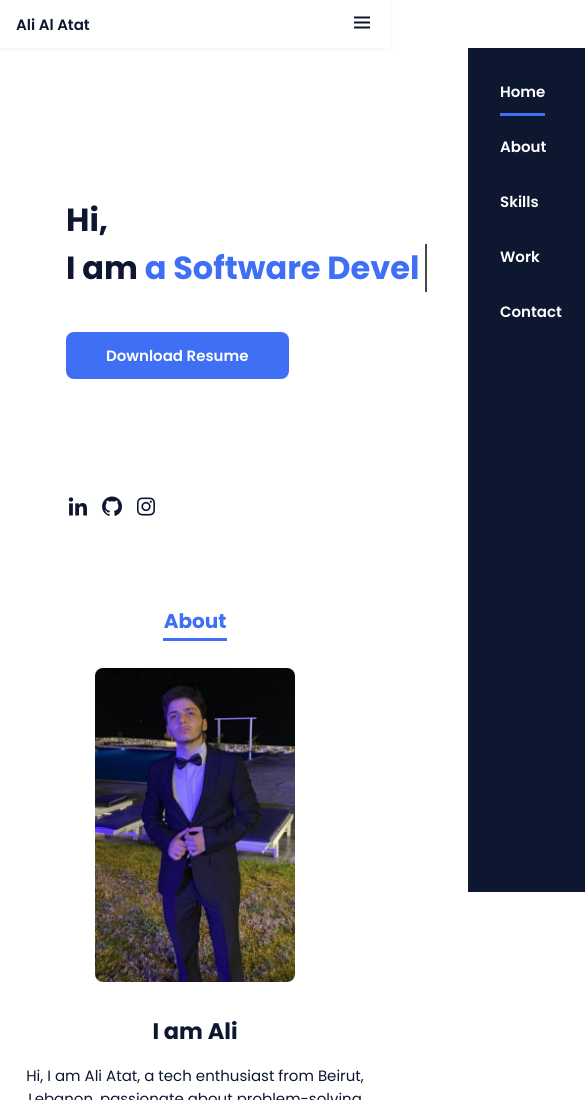
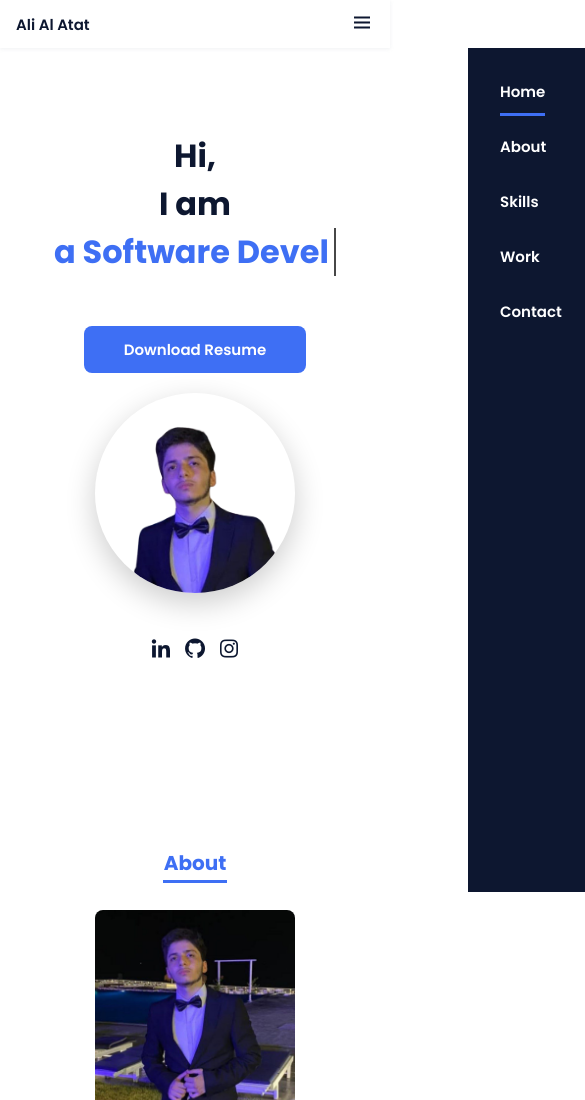
Before and after one commit to AliAtat10/Portfolio, a plain HTML site: page index.html in a window 390 px wide. Shown: the top 1100 px of the page, 585 px wide, since content can reach past the window. Drawn offline with nearby package versions, Linux system fonts and the light colour scheme.

Commit message:
fixed the styling for mobile

```diff
--- a/styles.css
+++ b/styles.css
@@ -37,6 +37,9 @@
 /*===== BASE =====*/
 *, ::before, ::after {
   box-sizing: border-box;
+}
+html, body {
+  overflow-x: hidden;
 }
 
 html {
@@ -267,8 +270,6 @@ img {
   position: relative;
   right: -110px
 }
-
-
 .image-container img {
   width: 100%;
   height: 100%;
@@ -625,6 +626,41 @@ img {
     column-gap: 2rem;
   }
 }
+@media screen and (max-width: 767px) {
+  .home__content {
+    flex-direction: column;
+    align-items: center;
+    padding: 20px;
+  }
+
+  .home__data {
+    order: 1;
+    max-width: 100%;
+    white-space: normal;
+    text-align: center;
+  }
+
+  .image-container {
+    order: 2;
+    position: static;
+    margin: 20px 0;
+    width: 200px;
+    height: 200px;
+  }
+
+  .home__data .button {
+    order: 3;
+    margin-top: 10px;
+  }
+
+  .home__social {
+    position: static;
+    order: 4;
+    justify-content: center;
+    margin-top: 20px;
+  }
+}
+
 @media screen and (min-width: 992px) {
   .bd-grid {
     margin-left: auto;
```
